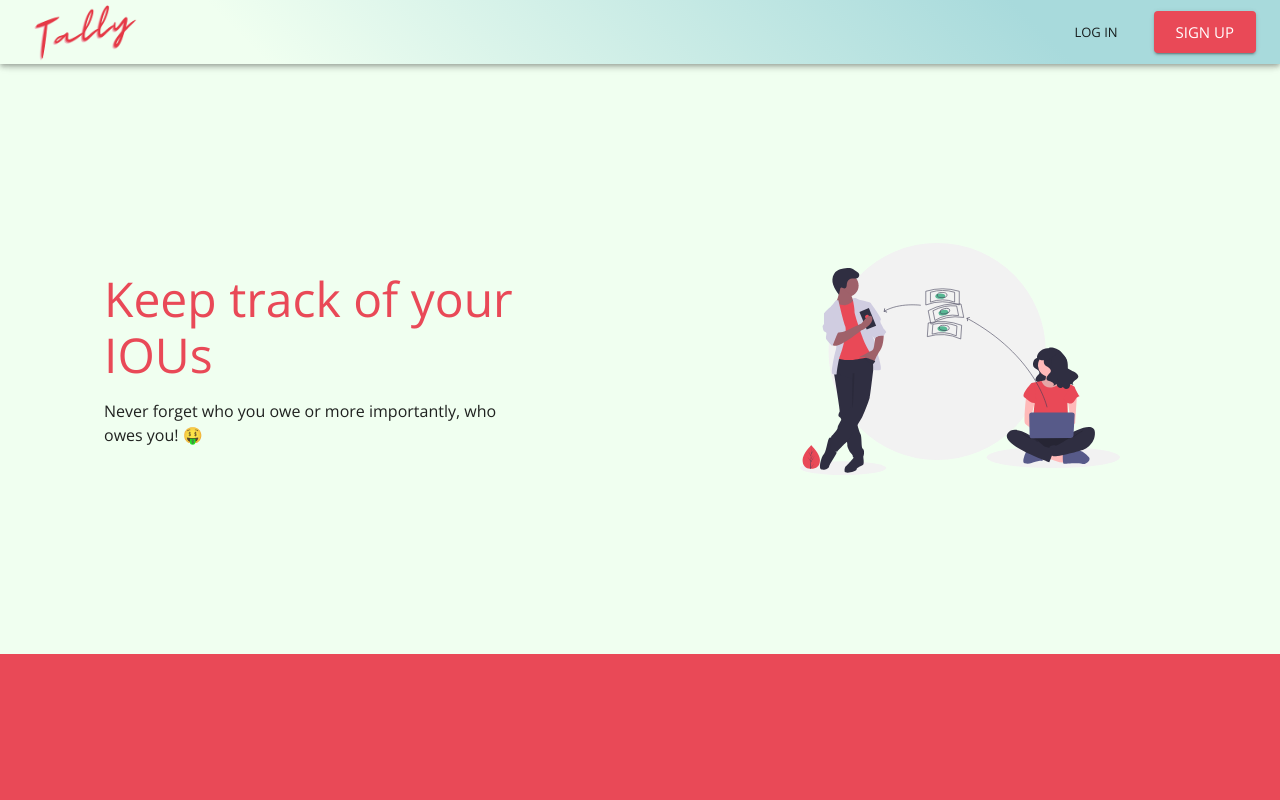
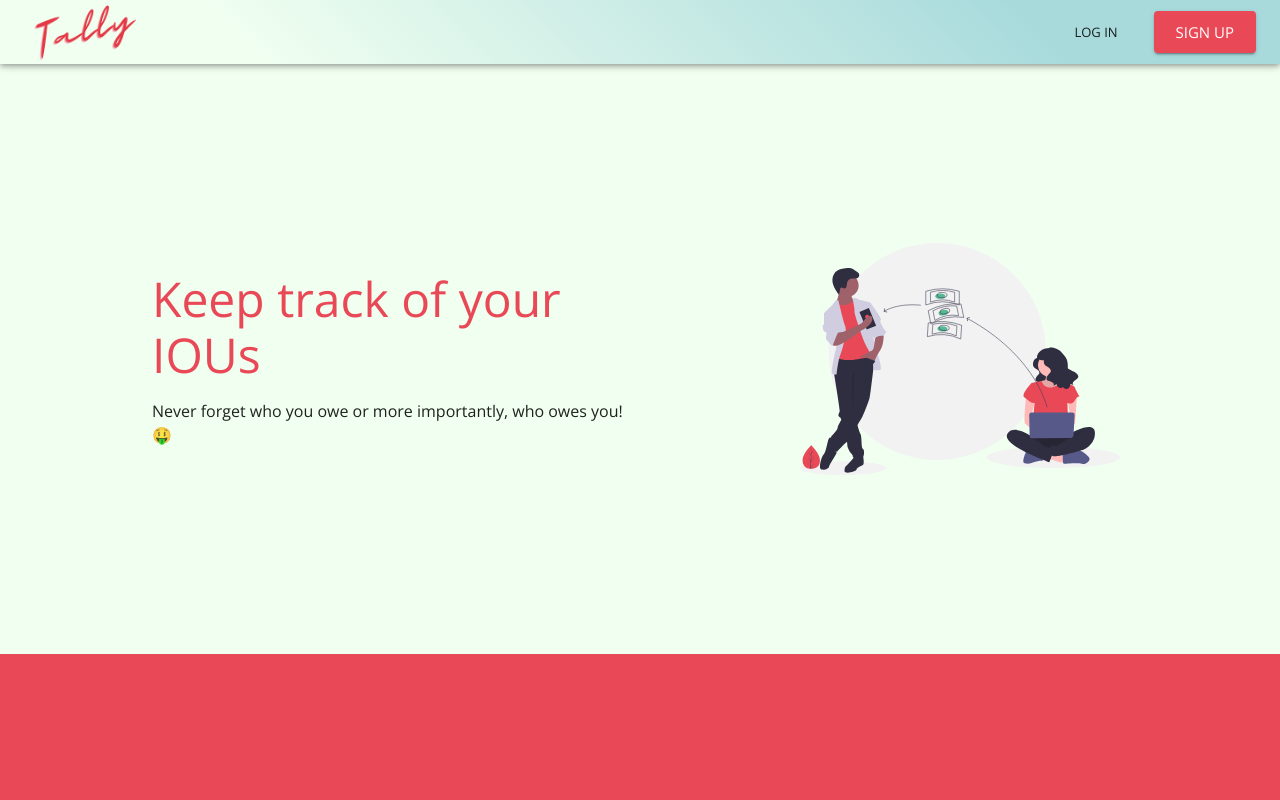
Before and after one commit to awalemandi/tally, a React (Create React App) app: page / in a window 1280 px wide. Shown: the top 800 px of the page. Built offline with nearby package versions, Linux system fonts and the light colour scheme.

Commit message:
responsive flex settings for text container in section

```diff
--- a/src/components/common/landingSection/LandingSection.tsx
+++ b/src/components/common/landingSection/LandingSection.tsx
@@ -21,7 +21,18 @@ function LandingSection({ id, bgLight, header, description, image, alt }: Sectio
 				? theme.palette.secondary.light
 				: theme.palette.primary.main,
 		},
-		contentWrapper: {
+		textContainer: {
+			width: '100%',
+			height: '100%',
+			display: 'flex',
+			flexDirection: 'column',
+			justifyContent: 'center',
+			alignItems: 'flex-end',
+			[theme.breakpoints.down('md')]:{
+				alignItems: 'center'
+            }
+		},
+		imageContainer: {
 			width: '100%',
 			height: '100%',
 			display: 'flex',
@@ -32,7 +43,7 @@ function LandingSection({ id, bgLight, header, description, image, alt }: Sectio
         textWrapper: {
             width: '80%',
             margin: theme.spacing(2),
-            padding: theme.spacing(5),
+            padding: theme.spacing(5, 0, 5, 5),
             [theme.breakpoints.down('sm')]:{
                 margin: theme.spacing(1),
                 padding: theme.spacing(1)
@@ -58,7 +69,7 @@ function LandingSection({ id, bgLight, header, description, image, alt }: Sectio
             id={id}
 		>
 			<Grid item xs={12} sm={6}>
-				<div className={classes.contentWrapper}>
+				<div className={classes.textContainer}>
 					<div className={classes.textWrapper}>
                     <Typography variant='h3' color={bgLight ? 'primary' : 'textSecondary'} className={classes.header}>
 						{header}
@@ -70,7 +81,7 @@ function LandingSection({ id, bgLight, header, description, image, alt }: Sectio
 				</div>
 			</Grid>
 			<Grid item xs={12} sm={6}>
-				<div className={classes.contentWrapper}>
+				<div className={classes.imageContainer}>
                     <img src={image} className = {classes.image} alt={alt}/>
 				</div>
 			</Grid>
--- a/src/components/layout/Navbar.tsx
+++ b/src/components/layout/Navbar.tsx
@@ -38,7 +38,8 @@ const useStyles = makeStyles(theme => ({
 		},
 	},
 	appBar: {
-		background: `linear-gradient(45deg, ${theme.palette.secondary.light} 20%, ${theme.palette.secondary.main} 80%)`,
+		background: theme.palette.secondary.light,
+		// background: `linear-gradient(45deg, ${theme.palette.secondary.light} 20%, ${theme.palette.secondary.main} 80%)`,
 		[theme.breakpoints.up('md')]: {
 			width: `calc(100% - ${drawerWidth}px)`,
 			marginLeft: drawerWidth,
@@ -54,7 +55,8 @@ const useStyles = makeStyles(theme => ({
 	toolbar: theme.mixins.toolbar,
 	drawerPaper: {
 		width: drawerWidth,
-		background: `linear-gradient(45deg, ${theme.palette.secondary.main} 20%, ${theme.palette.secondary.light} 80%)`,
+		background: theme.palette.secondary.light
+		// background: `linear-gradient(45deg, ${theme.palette.secondary.main} 20%, ${theme.palette.secondary.light} 80%)`,
 	},
 	content: {
 		flexGrow: 1,
--- a/src/components/pages/LogIn.tsx
+++ b/src/components/pages/LogIn.tsx
@@ -51,7 +51,8 @@ const useStyles = makeStyles(theme => ({
 		},
 	},
 	formContainer: {
-		background: `linear-gradient(45deg, ${theme.palette.secondary.light} 20%, ${theme.palette.secondary.main} 80%)`,
+		background: theme.palette.secondary.light,
+		// background: `linear-gradient(45deg, ${theme.palette.secondary.light} 20%, ${theme.palette.secondary.main} 80%)`,
 	},
 	form: {
 		width: '60%', // Fix IE 11 issue.
```
Also changed, not shown: 1 other file (tests, documents, lock files or other folders).
